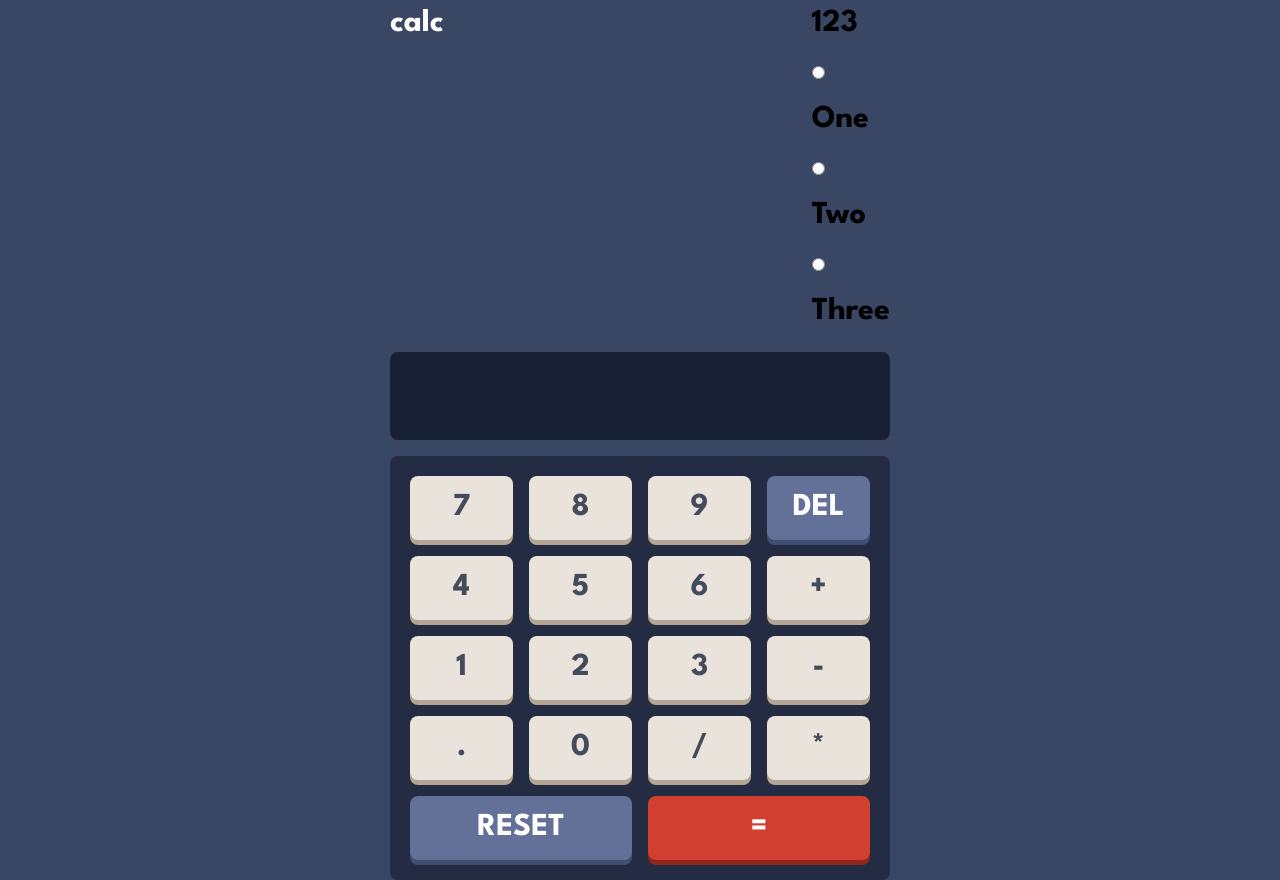
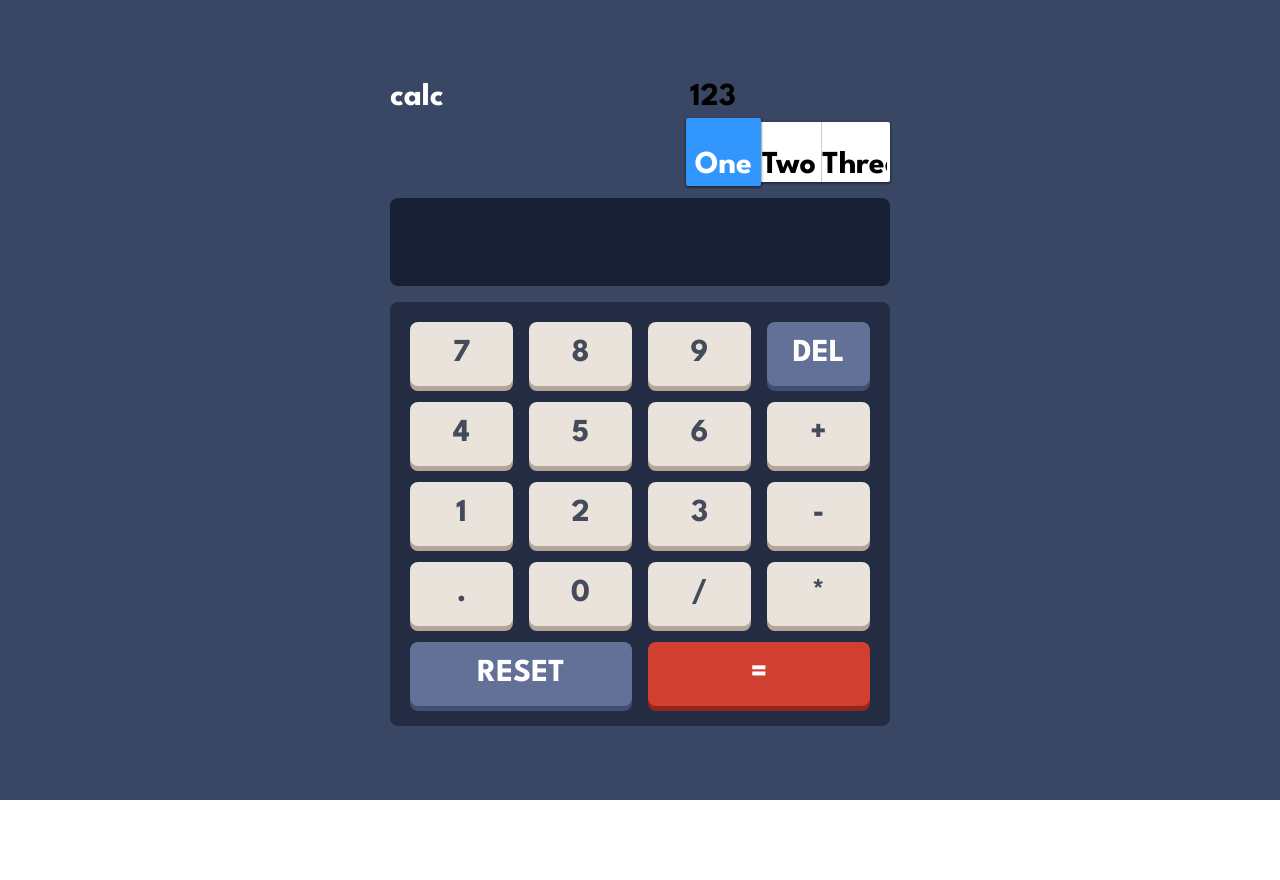
Before and after one commit to fidellim/Calculator-FEM, a React (Create React App) app: page / in a window 1280 px wide. After the commit the page ends 800 px from the top, so only its background shows below. Built offline with nearby package versions, Linux system fonts and the light colour scheme.

Commit message:
style toggle switch

```diff
--- a/src/index.css
+++ b/src/index.css
@@ -106,4 +106,68 @@
         font-family: var(--leagueSpartan);
         font-size: 32px;
     }
+
+    .toggleSwitch {
+        width: 200px;
+        box-sizing: border-box;
+        background-color: white;
+        box-shadow: 0px 1px 2px 1px rgba(0, 0, 0, 0.4);
+        text-align: center;
+        position: relative;
+        border-radius: 2px;
+    }
+
+    .toggleSwitch > div {
+        color: white;
+        padding-top: 24px;
+        display: block;
+        position: absolute;
+        top: -4px;
+        left: -4px;
+        bottom: -4px;
+        width: calc(33.33% + 8px);
+        background-color: rgba(50, 150, 255, 1);
+        border-radius: 2px;
+        box-shadow: 0px 1px 2px 1px rgba(0, 0, 0, 0.4);
+        z-index: 1;
+        pointer-events: none;
+        transition: transform 0.3s;
+    }
+
+    .toggleSwitch::after {
+        content: '';
+        display: block;
+        clear: both;
+    }
+
+    .toggleSwitch label {
+        float: left;
+        width: calc(33.333% - 1px);
+        position: relative;
+        padding: 20px 0px 40px;
+        overflow: hidden;
+        border-left: solid 1px rgba(0, 0, 0, 0.2);
+        transition: color 0.3s;
+        cursor: pointer;
+        -webkit-tap-highlight-color: rgba(255, 255, 255, 0);
+    }
+
+    .toggleSwitch label:first-child {
+        border-left: none;
+    }
+
+    .toggleSwitch label input {
+        position: absolute;
+        top: -200%;
+    }
+
+    .toggleSwitch label div {
+        z-index: 5;
+        position: absolute;
+        width: 100%;
+    }
+
+    .toggleSwitch label.selected {
+        color: white;
+    }
 }
```
